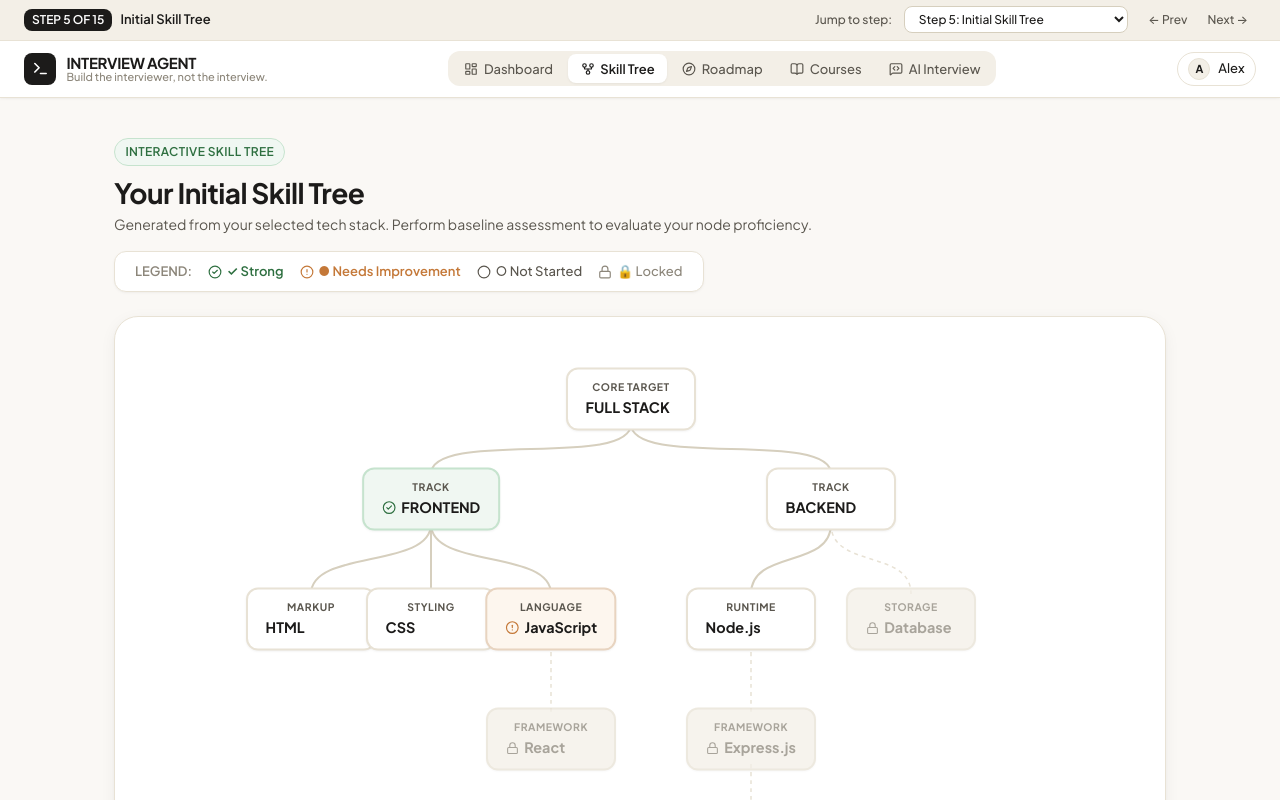
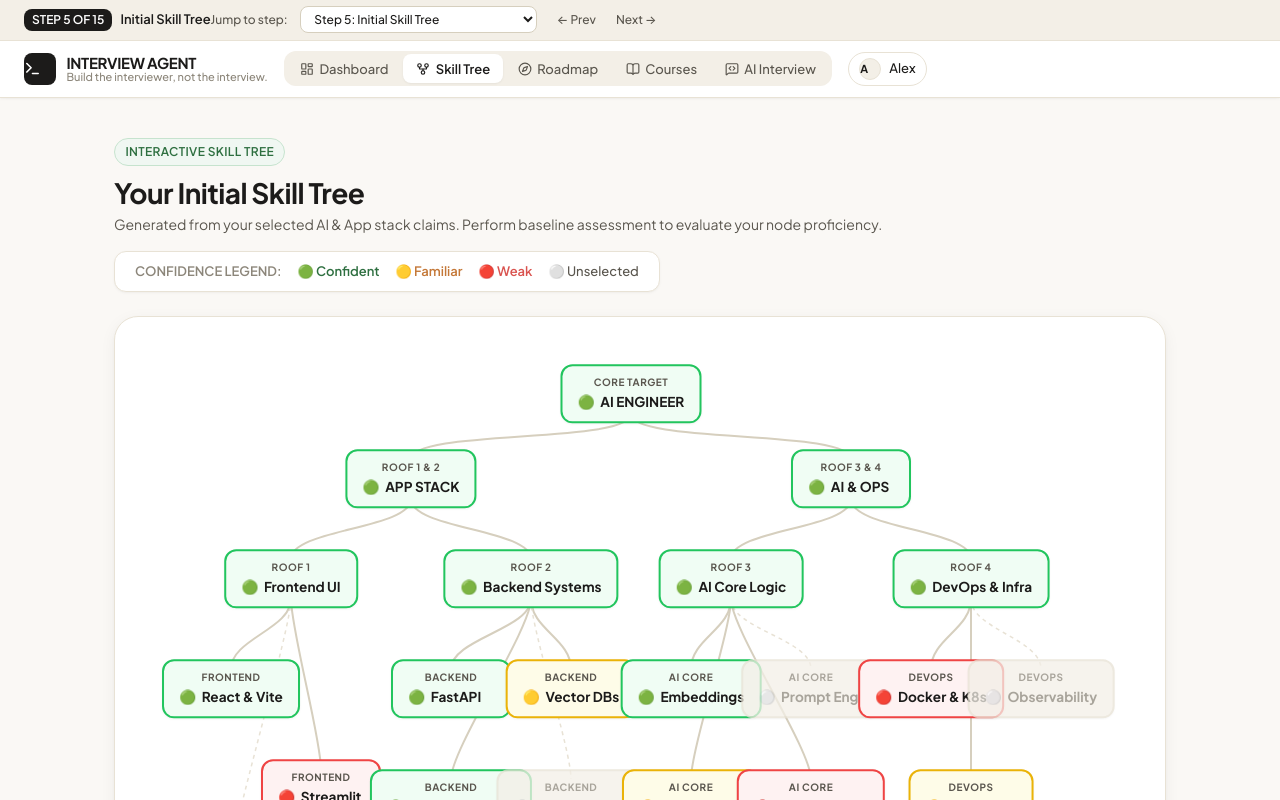
Before and after one commit to kiruthik2006/Gnosis.ai, a React (Vite) app: page / in a window 1280 px wide. Both pictures are taken after a click on the button "Skill Tree". Shown: the top 800 px of the page. Built offline with nearby package versions, Linux system fonts and the light colour scheme.

Commit message:
Skill selector update

```diff
--- a/src/App.jsx
+++ b/src/App.jsx
@@ -1,9 +1,9 @@
 import React, { useState } from 'react';
 import Navbar from './components/Navbar';
-import Step1Login from './components/Step1Login';
-import Step2TrackSelection from './components/Step2TrackSelection';
-import Step3FrontendSkills from './components/Step3FrontendSkills';
-import Step4BackendSkills from './components/Step4BackendSkills';
+import Step1TargetProfile from './components/Step1TargetProfile';
+import Step2AppStack from './components/Step2AppStack';
+import Step3AICoreDevOps from './components/Step3AICoreDevOps';
+import Step4ClaimTreePayload from './components/Step4ClaimTreePayload';
 import Step5SkillTree from './components/Step5SkillTree';
 import Step6Assessment from './components/Step6Assessment';
 import Step7UpdatedTree from './components/Step7UpdatedTree';
@@ -21,83 +21,94 @@ export default function App() {
   const [activeTab, setActiveTab] = useState('dashboard');
   const [isLoggedIn, setIsLoggedIn] = useState(true);
 
-  // User flow state variables
-  const [selectedTrack, setSelectedTrack] = useState('BOTH');
-  const [selectedFrontend, setSelectedFrontend] = useState(['html', 'css', 'javascript', 'react']);
-  const [selectedBackend, setSelectedBackend] = useState(['nodejs', 'express', 'mongodb']);
+  // Selected candidate profile state (Default: Sarah Johnson -> CAND-001)
+  const [candidateId, setCandidateId] = useState('CAND-001');
 
-  // Skill Tree state
-  const [treeState, setTreeState] = useState({
-    root: 'not_started',
-    fe: 'strong',
-    be: 'not_started',
-    html: 'not_started',
-    css: 'not_started',
-    javascript: 'moderate',
-    nodejs: 'not_started',
-    db: 'locked',
-    react: 'locked',
-    express: 'locked',
-    mongodb: 'locked'
+  // Initial Claim Tree state (3-state confidence levels per category)
+  const [claimTree, setClaimTree] = useState({
+    frontend: {
+      "React & Vite": "CONFIDENT",
+      "Streamlit": "WEAK"
+    },
+    backend: {
+      "FastAPI": "CONFIDENT",
+      "Vector Databases": "FAMILIAR",
+      "Retrieval Engine": "CONFIDENT"
+    },
+    aiCore: {
+      "Embeddings": "CONFIDENT",
+      "Multi-Agent Orchestration": "FAMILIAR",
+      "Model Context Protocol (MCP)": "WEAK"
+    },
+    devOps: {
+      "Docker & Kubernetes": "WEAK",
+      "Security Guardrails": "FAMILIAR"
+    }
+  });
+
+  // Handler to update skill proficiency state
+  const handleUpdateSkill = (category, skillTitle, level) => {
+    setClaimTree((prev) => {
+      const updatedCat = { ...prev[category] };
+      if (!level) {
+        delete updatedCat[skillTitle];
+      } else {
+        updatedCat[skillTitle] = level;
+      }
+      return {
+        ...prev,
+        [category]: updatedCat
+      };
+    });
+  };
+
+  // Compiled payload output function
+  const getCompiledPayload = () => ({
+    candidateId,
+    initialClaimTree: claimTree
   });
 
   const renderStepComponent = () => {
     switch (currentStep) {
       case 1:
         return (
-          <Step1Login
-            onContinue={() => {
-              setIsLoggedIn(true);
-              setCurrentStep(2);
-            }}
+          <Step1TargetProfile
+            candidateId={candidateId}
+            setCandidateId={setCandidateId}
+            onContinue={() => setCurrentStep(2)}
           />
         );
 
       case 2:
         return (
-          <Step2TrackSelection
-            selectedTrack={selectedTrack}
-            setSelectedTrack={setSelectedTrack}
-            onContinue={() => {
-              if (selectedTrack === 'BACKEND') {
-                setCurrentStep(4);
-              } else {
-                setCurrentStep(3);
-              }
-            }}
+          <Step2AppStack
+            claimTree={claimTree}
+            onUpdateSkill={handleUpdateSkill}
+            onContinue={() => setCurrentStep(3)}
           />
         );
 
       case 3:
         return (
-          <Step3FrontendSkills
-            selectedSkills={selectedFrontend}
-            setSelectedSkills={setSelectedFrontend}
-            onContinue={() => {
-              if (selectedTrack === 'BOTH' || selectedTrack === 'BACKEND') {
-                setCurrentStep(4);
-              } else {
-                setCurrentStep(5);
-              }
-            }}
+          <Step3AICoreDevOps
+            claimTree={claimTree}
+            onUpdateSkill={handleUpdateSkill}
+            onContinue={() => setCurrentStep(4)}
           />
         );
 
       case 4:
         return (
-          <Step4BackendSkills
-            selectedBackend={selectedBackend}
-            setSelectedBackend={setSelectedBackend}
-            onGenerateTree={() => {
-              setCurrentStep(5);
-            }}
+          <Step4ClaimTreePayload
+            payload={getCompiledPayload()}
+            onProceed={() => setCurrentStep(5)}
           />
         );
 
       case 5:
         return (
           <Step5SkillTree
-            treeState={treeState}
+            claimTree={claimTree}
             onStartAssessment={() => setCurrentStep(6)}
           />
         );
--- a/src/components/Navbar.jsx
+++ b/src/components/Navbar.jsx
@@ -5,10 +5,10 @@ import {
 
 export default function Navbar({ currentStep, setStep, activeTab, setActiveTab, isLoggedIn }) {
   const steps = [
-    { num: 1,  label: 'Login & Welcome' },
-    { num: 2,  label: 'Track Selection' },
-    { num: 3,  label: 'Frontend Skills' },
-    { num: 4,  label: 'Backend Skills' },
+    { num: 1,  label: 'Target Profile Selection' },
+    { num: 2,  label: 'Application Stack Baseline' },
+    { num: 3,  label: 'AI & Ops Baseline' },
+    { num: 4,  label: 'Claim Tree Payload' },
     { num: 5,  label: 'Initial Skill Tree' },
     { num: 6,  label: 'MCQ Assessment' },
     { num: 7,  label: 'Assessed Skill Tree' },
@@ -43,7 +43,7 @@ export default function Navbar({ currentStep, setStep, activeTab, setActiveTab,
           fontSize: '0.8125rem',
           display: 'flex',
           alignItems: 'center',
-          justifyContent: 'space-between',
+          justify: 'space-between',
           color: 'var(--text-secondary)'
         }}>
           <div style={{ display: 'flex', alignItems: 'center', gap: '0.5rem', fontWeight: 600 }}>
@@ -114,7 +114,7 @@ export default function Navbar({ currentStep, setStep, activeTab, setActiveTab,
         height: '56px',
         display: 'flex',
         alignItems: 'center',
-        justifyContent: 'space-between',
+        justify: 'space-between',
         gap: '1rem'
       }}>
         {/* Brand */}
@@ -130,7 +130,7 @@ export default function Navbar({ currentStep, setStep, activeTab, setActiveTab,
             color: 'var(--bg-card)',
             display: 'flex',
             alignItems: 'center',
-            justifyContent: 'center'
+            justify: 'center'
           }}>
             <Terminal size={17} strokeWidth={2.3} />
           </div>
@@ -223,7 +223,7 @@ export default function Navbar({ currentStep, setStep, activeTab, setActiveTab,
               color: 'var(--text-primary)',
               display: 'flex',
               alignItems: 'center',
-              justifyContent: 'center',
+              justify: 'center',
               fontSize: '0.6875rem',
               fontWeight: 700,
               border: '1px solid var(--border-light)'
--- a/src/components/Step5SkillTree.jsx
+++ b/src/components/Step5SkillTree.jsx
@@ -1,17 +1,38 @@
 import React, { useState } from 'react';
 import {
-  CheckCircle2, AlertCircle, Circle, Lock, Sparkles, ArrowRight,
-  Info, Shield, Layers, Layout, Server, ChevronRight
+  CheckCircle2, AlertCircle, Circle, Lock, ArrowRight, Info
 } from 'lucide-react';
 
 export default function Step5SkillTree({
-  treeState,
+  claimTree,
   onStartAssessment,
   title = "Your Initial Skill Tree",
-  subtitle = "Generated from your selected tech stack. Perform baseline assessment to evaluate your node proficiency.",
+  subtitle = "Generated from your selected AI & App stack claims. Perform baseline assessment to evaluate your node proficiency.",
   showAssessmentBtn = true
 }) {
   const [selectedNode, setSelectedNode] = useState(null);
+
+  // Convert confidence string to internal status
+  const mapConfidenceToStatus = (level) => {
+    switch (level) {
+      case 'CONFIDENT': return 'strong';
+      case 'FAMILIAR': return 'moderate';
+      case 'WEAK': return 'needs_practice';
+      default: return 'not_started';
+    }
+  };
+
+  // Helper to retrieve status for a skill title
+  const getSkillStatus = (title) => {
+    if (!claimTree) return 'not_started';
+    const categories = ['frontend', 'backend', 'aiCore', 'devOps'];
+    for (const cat of categories) {
+      if (claimTree[cat] && claimTree[cat][title]) {
+        return mapConfidenceToStatus(claimTree[cat][title]);
+      }
+    }
+    return 'not_started';
+  };
 
   // Status visual mapping helper
   const getStatusBadge = (status) => {
@@ -19,25 +40,25 @@ export default function Step5SkillTree({
       case 'strong':
         return (
           <span className="badge badge-strong">
-            <CheckCircle2 size={12} /> Strong
+            <CheckCircle2 size={12} /> Confident
           </span>
         );
       case 'moderate':
         return (
           <span className="badge badge-moderate">
-            <AlertCircle size={12} /> Moderate
+            <AlertCircle size={12} /> Familiar
           </span>
         );
       case 'needs_practice':
         return (
           <span className="badge badge-practice">
-            <AlertCircle size={12} /> Needs Practice
+            <AlertCircle size={12} /> Weak
           </span>
         );
       case 'not_started':
         return (
           <span className="badge" style={{ background: 'var(--bg-subtle)', color: 'var(--text-secondary)' }}>
-            <Circle size={12} /> Not Started
+            <Circle size={12} /> Unselected
           </span>
         );
       case 'locked':
@@ -50,43 +71,69 @@ export default function Step5SkillTree({
     }
   };
 
-  // Node definitions with coordinates for custom SVG tree diagram
+  // Dynamic Skill Tree Nodes layout for 31-Day AI Engineering
   const nodes = [
-    { id: 'root', label: 'FULL STACK', category: 'Core Target', status: treeState.root || 'not_started', x: 500, y: 50 },
+    { id: 'root', label: 'AI ENGINEER', category: 'Core Target', status: 'strong', x: 500, y: 45 },
 
-    // Level 1
-    { id: 'fe', label: 'FRONTEND', category: 'Track', status: treeState.fe || 'strong', x: 300, y: 150 },
-    { id: 'be', label: 'BACKEND', category: 'Track', status: treeState.be || 'not_started', x: 700, y: 150 },
+    // Level 1: Main Branches
+    { id: 'app_stack', label: 'APP STACK', category: 'Roof 1 & 2', status: 'strong', x: 280, y: 130 },
+    { id: 'ai_ops', label: 'AI & OPS', category: 'Roof 3 & 4', status: 'strong', x: 720, y: 130 },
 
-    // Level 2 (Frontend side)
-    { id: 'html', label: 'HTML', category: 'Markup', status: treeState.html || 'not_started', x: 180, y: 270 },
-    { id: 'css', label: 'CSS', category: 'Styling', status: treeState.css || 'not_started', x: 300, y: 270 },
-    { id: 'javascript', label: 'JavaScript', category: 'Language', status: treeState.javascript || 'moderate', x: 420, y: 270 },
+    // Level 2: Categories
+    { id: 'fe', label: 'Frontend UI', category: 'Roof 1', status: 'strong', x: 160, y: 230 },
+    { id: 'be', label: 'Backend Systems', category: 'Roof 2', status: 'strong', x: 400, y: 230 },
+    { id: 'ai_core', label: 'AI Core Logic', category: 'Roof 3', status: 'strong', x: 600, y: 230 },
+    { id: 'devops', label: 'DevOps & Infra', category: 'Roof 4', status: 'strong', x: 840, y: 230 },
 
-    // Level 2 (Backend side)
-    { id: 'nodejs', label: 'Node.js', category: 'Runtime', status: treeState.nodejs || 'not_started', x: 620, y: 270 },
-    { id: 'db', label: 'Database', category: 'Storage', status: treeState.db || 'locked', x: 780, y: 270 },
+    // Level 3: Individual Skills (Frontend)
+    { id: 'react_vite', label: 'React & Vite', category: 'Frontend', status: getSkillStatus('React & Vite'), x: 100, y: 340 },
+    { id: 'streamlit', label: 'Streamlit', category: 'Frontend', status: getSkillStatus('Streamlit'), x: 190, y: 440 },
+    { id: 'rich_fmt', label: 'Rich Formatting', category: 'Frontend', status: getSkillStatus('Rich Formatting'), x: 100, y: 530 },
 
-    // Level 3
-    { id: 'react', label: 'React', category: 'Framework', status: treeState.react || 'locked', x: 420, y: 390 },
-    { id: 'express', label: 'Express.js', category: 'Framework', status: treeState.express || 'locked', x: 620, y: 390 },
+    // Level 3: Backend
+    { id: 'fastapi', label: 'FastAPI', category: 'Backend', status: getSkillStatus('FastAPI'), x: 320, y: 340 },
+    { id: 'vector_db', label: 'Vector DBs', category: 'Backend', status: getSkillStatus('Vector Databases'), x: 440, y: 340 },
+    { id: 'retrieval', label: 'Retrieval Engine', category: 'Backend', status: getSkillStatus('Retrieval Engine'), x: 320, y: 450 },
+    { id: 'sql_pandas', label: 'SQL & Pandas', category: 'Backend', status: getSkillStatus('SQL & Pandas'), x: 440, y: 450 },
 
-    // Level 4
-    { id: 'mongodb', label: 'MongoDB', category: 'NoSQL DB', status: treeState.mongodb || 'locked', x: 620, y: 500 }
+    // Level 3: AI Core
+    { id: 'embeddings', label: 'Embeddings', category: 'AI Core', status: getSkillStatus('Embeddings'), x: 560, y: 340 },
+    { id: 'prompt_eng', label: 'Prompt Eng.', category: 'AI Core', status: getSkillStatus('Prompt Engineering'), x: 680, y: 340 },
+    { id: 'multi_agent', label: 'Multi-Agent', category: 'AI Core', status: getSkillStatus('Multi-Agent Orchestration'), x: 560, y: 450 },
+    { id: 'mcp', label: 'MCP Protocol', category: 'AI Core', status: getSkillStatus('Model Context Protocol (MCP)'), x: 680, y: 450 },
+
+    // Level 3: DevOps
+    { id: 'docker', label: 'Docker & K8s', category: 'DevOps', status: getSkillStatus('Docker & Kubernetes'), x: 800, y: 340 },
+    { id: 'observability', label: 'Observability', category: 'DevOps', status: getSkillStatus('Observability'), x: 910, y: 340 },
+    { id: 'security', label: 'Guardrails', category: 'DevOps', status: getSkillStatus('Security Guardrails'), x: 840, y: 450 },
   ];
 
-  // SVG Connection curves between nodes
+  // Connections between nodes
   const connections = [
-    { from: 'root', to: 'fe' },
-    { from: 'root', to: 'be' },
-    { from: 'fe', to: 'html' },
-    { from: 'fe', to: 'css' },
-    { from: 'fe', to: 'javascript' },
-    { from: 'be', to: 'nodejs' },
-    { from: 'be', to: 'db' },
-    { from: 'javascript', to: 'react' },
-    { from: 'nodejs', to: 'express' },
-    { from: 'express', to: 'mongodb' }
+    { from: 'root', to: 'app_stack' },
+    { from: 'root', to: 'ai_ops' },
+    { from: 'app_stack', to: 'fe' },
+    { from: 'app_stack', to: 'be' },
+    { from: 'ai_ops', to: 'ai_core' },
+    { from: 'ai_ops', to: 'devops' },
+
+    { from: 'fe', to: 'react_vite' },
+    { from: 'fe', to: 'streamlit' },
+    { from: 'fe', to: 'rich_fmt' },
+
+    { from: 'be', to: 'fastapi' },
+    { from: 'be', to: 'vector_db' },
+    { from: 'be', to: 'retrieval' },
+    { from: 'be', to: 'sql_pandas' },
+
+    { from: 'ai_core', to: 'embeddings' },
+    { from: 'ai_core', to: 'prompt_eng' },
+    { from: 'ai_core', to: 'multi_agent' },
+    { from: 'ai_core', to: 'mcp' },
+
+    { from: 'devops', to: 'docker' },
+    { from: 'devops', to: 'observability' },
+    { from: 'devops', to: 'security' },
   ];
 
   return (
@@ -135,18 +182,18 @@ export default function Step5SkillTree({
           boxShadow: 'var(--shadow-sm)',
           fontSize: '0.8125rem'
         }}>
-          <span style={{ fontWeight: 600, color: 'var(--text-muted)' }}>LEGEND:</span>
+          <span style={{ fontWeight: 600, color: 'var(--text-muted)' }}>CONFIDENCE LEGEND:</span>
           <div style={{ display: 'flex', alignItems: 'center', gap: '0.3rem', color: 'var(--status-strong)', fontWeight: 600 }}>
-            <CheckCircle2 size={14} /> ✓ Strong
+            🟢 Confident
           </div>
           <div style={{ display: 'flex', alignItems: 'center', gap: '0.3rem', color: 'var(--status-moderate)', fontWeight: 600 }}>
-            <AlertCircle size={14} /> ● Needs Improvement
+            🟡 Familiar
+          </div>
+          <div style={{ display: 'flex', alignItems: 'center', gap: '0.3rem', color: 'var(--status-needs-practice)', fontWeight: 600 }}>
+            🔴 Weak
           </div>
           <div style={{ display: 'flex', alignItems: 'center', gap: '0.3rem', color: 'var(--text-secondary)', fontWeight: 500 }}>
-            <Circle size={14} /> ○ Not Started
-          </div>
-          <div style={{ display: 'flex', alignItems: 'center', gap: '0.3rem', color: 'var(--text-muted)', fontWeight: 500 }}>
-            <Lock size={14} /> 🔒 Locked
+            ⚪ Unselected
           </div>
         </div>
       </div>
@@ -162,7 +209,7 @@ export default function Step5SkillTree({
         overflowX: 'auto',
         marginBottom: '2rem'
       }}>
-        <div style={{ minWidth: '850px', position: 'relative', height: '560px' }}>
+        <div style={{ minWidth: '980px', position: 'relative', height: '600px' }}>
           {/* SVG Connection Lines */}
           <svg style={{ position: 'absolute', width: '100%', height: '100%', top: 0, left: 0, pointerEvents: 'none' }}>
             {connections.map((conn, idx) => {
@@ -170,16 +217,16 @@ export default function Step5SkillTree({
               const toNode = nodes.find(n => n.id === conn.to);
               if (!fromNode || !toNode) return null;
 
-              const isLocked = toNode.status === 'locked';
+              const isNotStarted = toNode.status === 'not_started';
 
               return (
                 <path
                   key={idx}
-                  d={`M ${fromNode.x} ${fromNode.y + 25} C ${fromNode.x} ${fromNode.y + 70}, ${toNode.x} ${toNode.y - 70}, ${toNode.x} ${toNode.y - 25}`}
+                  d={`M ${fromNode.x} ${fromNode.y + 20} C ${fromNode.x} ${fromNode.y + 50}, ${toNode.x} ${toNode.y - 50}, ${toNode.x} ${toNode.y - 20}`}
                   fill="none"
-                  stroke={isLocked ? 'var(--border-light)' : 'var(--border-strong)'}
-                  strokeWidth={isLocked ? "1.5" : "2"}
-                  strokeDasharray={isLocked ? "4 4" : "none"}
+                  stroke={isNotStarted ? 'var(--border-light)' : 'var(--border-strong)'}
+                  strokeWidth={isNotStarted ? "1.5" : "2"}
+                  strokeDasharray={isNotStarted ? "4 4" : "none"}
                 />
               );
             })}
@@ -188,25 +235,25 @@ export default function Step5SkillTree({
           {/* Node Elements */}
           {nodes.map((node) => {
             const isSelected = selectedNode?.id === node.id;
-            const isLocked = node.status === 'locked';
             const isStrong = node.status === 'strong';
             const isModerate = node.status === 'moderate';
             const isNeedsPractice = node.status === 'needs_practice';
+            const isNotStarted = node.status === 'not_started';
 
             let bgColor = 'var(--bg-card)';
             let borderColor = 'var(--border-light)';
             let textColor = 'var(--text-primary)';
 
             if (isStrong) {
-              bgColor = 'var(--status-strong-bg)';
-              borderColor = 'var(--status-strong-border)';
+              bgColor = '#F0FDF4';
+              borderColor = '#22C55E';
             } else if (isModerate) {
-              bgColor = 'var(--accent-warm-light)';
-              borderColor = 'var(--accent-warm-border)';
+              bgColor = '#FEFCE8';
+              borderColor = '#EAB308';
             } else if (isNeedsPractice) {
-              bgColor = 'var(--status-needs-practice-bg)';
-              borderColor = 'var(--status-needs-practice-border)';
-            } else if (isLocked) {
+              bgColor = '#FEF2F2';
+              borderColor = '#EF4444';
+            } else if (isNotStarted) {
               bgColor = 'var(--bg-subtle)';
               borderColor = 'var(--border-light)';
               textColor = 'var(--text-muted)';
@@ -222,24 +269,24 @@ export default function Step5SkillTree({
                   top: `${node.y}px`,
                   transform: 'translate(-50%, -50%)',
                   background: bgColor,
-                  border: `2px solid ${isSelected ? 'var(--text-primary)' : borderColor}`,
+                  border: `2px solid ${isSelected ? '#18181b' : borderColor}`,
                   borderRadius: 'var(--radius-md)',
-                  padding: '0.6rem 1.1rem',
-                  minWidth: '130px',
+                  padding: '0.55rem 0.95rem',
+                  minWidth: '120px',
                   textAlign: 'center',
                   cursor: 'pointer',
                   boxShadow: isSelected ? 'var(--shadow-lg)' : 'var(--shadow-sm)',
                   transition: 'all 0.2s cubic-bezier(0.16, 1, 0.3, 1)',
                   zIndex: 2,
-                  opacity: isLocked ? 0.75 : 1
+                  opacity: isNotStarted ? 0.75 : 1
                 }}
               >
                 <div style={{
-                  fontSize: '0.65rem',
+                  fontSize: '0.625rem',
                   fontWeight: 700,
                   textTransform: 'uppercase',
                   letterSpacing: '0.05em',
-                  color: isLocked ? 'var(--text-muted)' : 'var(--text-secondary)',
+                  color: isNotStarted ? 'var(--text-muted)' : 'var(--text-secondary)',
                   marginBottom: '0.15rem'
                 }}>
                   {node.category}
@@ -247,17 +294,17 @@ export default function Step5SkillTree({
 
                 <div style={{
                   fontWeight: 700,
-                  fontSize: '0.9rem',
+                  fontSize: '0.85rem',
                   color: textColor,
                   display: 'flex',
                   alignItems: 'center',
                   justify: 'center',
                   gap: '0.35rem'
                 }}>
-                  {isStrong && <CheckCircle2 size={14} color="var(--status-strong)" />}
-                  {isModerate && <AlertCircle size={14} color="var(--status-moderate)" />}
-                  {isNeedsPractice && <AlertCircle size={14} color="var(--status-needs-practice)" />}
-                  {isLocked && <Lock size={13} color="var(--text-muted)" />}
+                  {isStrong && <span>🟢</span>}
+                  {isModerate && <span>🟡</span>}
+                  {isNeedsPractice && <span>🔴</span>}
+                  {isNotStarted && <span>⚪</span>}
                   <span>{node.label}</span>
                 </div>
               </div>
@@ -266,7 +313,7 @@ export default function Step5SkillTree({
         </div>
       </div>
 
-      {/* Node Detail Inspection Modal / Drawer */}
+      {/* Node Detail Inspection Drawer */}
       {selectedNode && (
         <div className="animate-fade-in" style={{
           background: 'var(--bg-card)',
@@ -297,7 +344,7 @@ export default function Step5SkillTree({
                 {getStatusBadge(selectedNode.status)}
               </div>
               <p style={{ fontSize: '0.8125rem', color: 'var(--text-secondary)', marginTop: '0.2rem' }}>
-                Category: {selectedNode.category} · Status: {selectedNode.status.replace('_', ' ').toUpperCase()}
+                Category: {selectedNode.category} · Claim State: {selectedNode.status.toUpperCase()}
               </p>
             </div>
           </div>
@@ -322,10 +369,10 @@ export default function Step5SkillTree({
         }}>
           <div>
             <div style={{ fontWeight: 700, fontSize: '1rem', color: 'var(--text-primary)' }}>
-              Ready for baseline assessment?
+              Ready for adaptive technical interview evaluation?
             </div>
             <div style={{ fontSize: '0.85rem', color: 'var(--text-secondary)' }}>
-              Take a short 5-question baseline assessment to test your skill levels and update node statuses.
+              Evaluate your claimed initial skill tree against AI engineering benchmarks.
             </div>
           </div>
 
```
